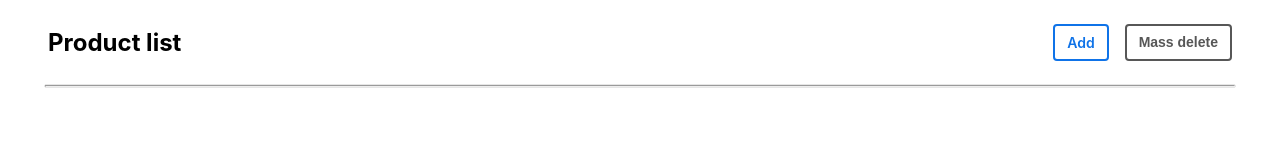
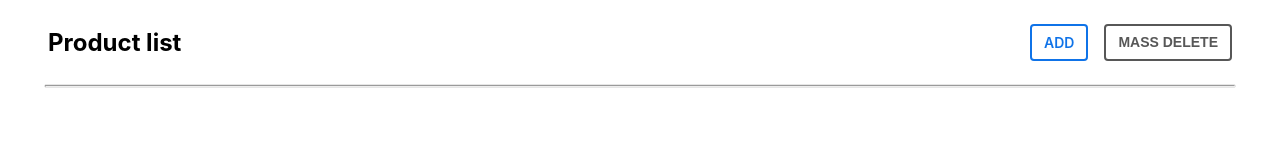
Before and after one commit to Metwesh/scandiweb-product-page, a React (Create React App) app: page / in a window 1280 px wide. Shown: the top 160 px of the page. Built offline with nearby package versions, Linux system fonts and the light colour scheme; no server answers.

Commit message:
Fixed names

```diff
--- a/src/components/Navigation.jsx
+++ b/src/components/Navigation.jsx
@@ -6,13 +6,13 @@ export default function ProductNavigation() {
       <nav>
         <h1>Product list</h1>
         <Link className="button button--primary push" to="/add-product">
-          Add
+          ADD
         </Link>
         <button
           className="button button--outline space"
           form="delete-product-form"
           id="delete-product-btn">
-          Mass delete
+          MASS DELETE
         </button>
       </nav>
       <hr />
```
